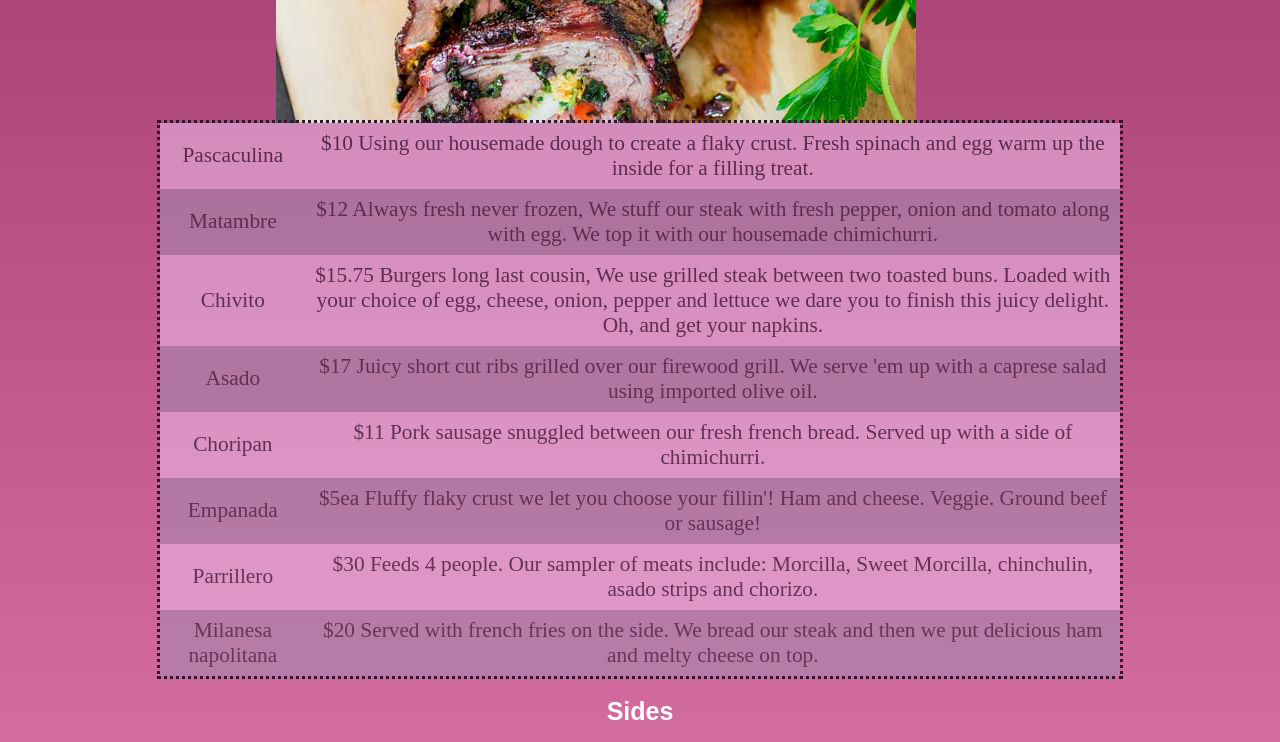
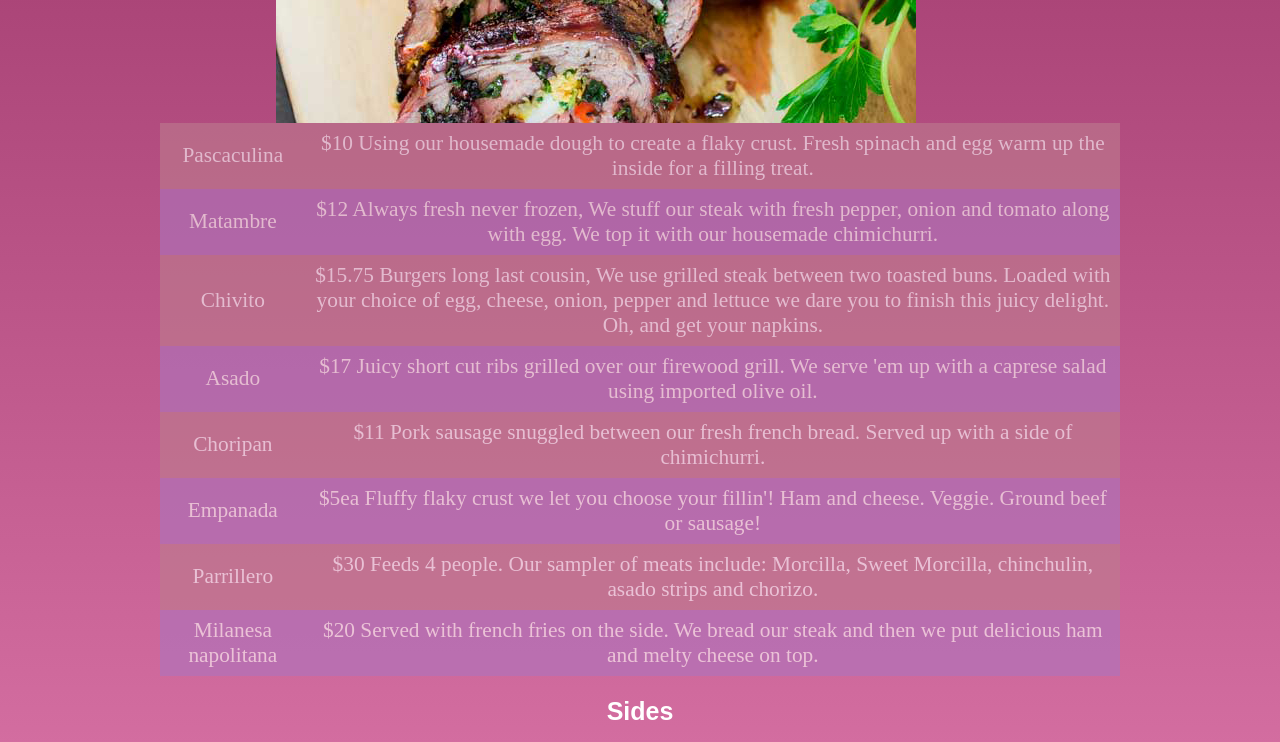
Before and after one commit to AngiBatess/Arduino, a plain HTML site: page menu.html in a window 1280 px wide. Shown: the part 1300-2042 px from the top of the page. Drawn offline with Linux system fonts and the light colour scheme.

Commit message:
practicing

```diff
--- a/menu.css
+++ b/menu.css
@@ -69,7 +69,7 @@ h1 {font-size: 50px; font-family: cursive; Grand Hotel;
 h2 {font-size: 25px; font-family: sans-serif;
 color: white;
 text-align: center;}
-/*.Entrees IGNORE THIS> I DIDN"T DELTE BECAUSE I DID ALOT OF EXPERMENTING WITH TUTORIAL ONLINE AND TRIED TO SPICE IT UP. {
+/*.Entrees {
   position: relative;
   padding: 25vh 10%;
   min-height: 100vh;
@@ -119,7 +119,7 @@ img:last-of-type {
 }
 
 .Slide-wrap {
-  width: 5824px;
+  width: 2912px;
   -webkit-animation: slide 12s ease infinite;
 }
 
@@ -128,6 +128,22 @@ img:last-of-type {
   height: 510px;
   width: 728px;
 }
+
+/*.slide:nth-child(1) {
+  background: #D93B65;
+}
+
+.slide:nth-child(2) {
+  background: #037E8C;
+}
+
+.slide:nth-child(3) {
+  background: #36BF66;
+}
+
+.slide:nth-child(4) {
+  background: #D9D055;
+} */
 
 .slide-number {
   color: #000;
@@ -146,22 +162,19 @@ img:last-of-type {
 table {
     border-collapse: collapse;
     width: 100%;
-    outline-color: rgb(51, 21, 50);
-    outline-style: dotted;
-    padding-top: 10px;
 }
 
 th, td {
     text-align: center;
     padding: 8px;
     font-size: 16pt;
-    color: rgb(38, 18, 48);
+    color: white;
 
 }
 
-tr:nth-child(even) {background-color: #a789b0;
+tr:nth-child(even) {background-color: #ad74be;
 opacity: .6;}
-tr:nth-child(odd) {background-color: rgb(236, 184, 231);
+tr:nth-child(odd) {background-color: rgb(189, 124, 142);
 opacity: .6;}
 /* footer */
 footer {clear: both;
```
